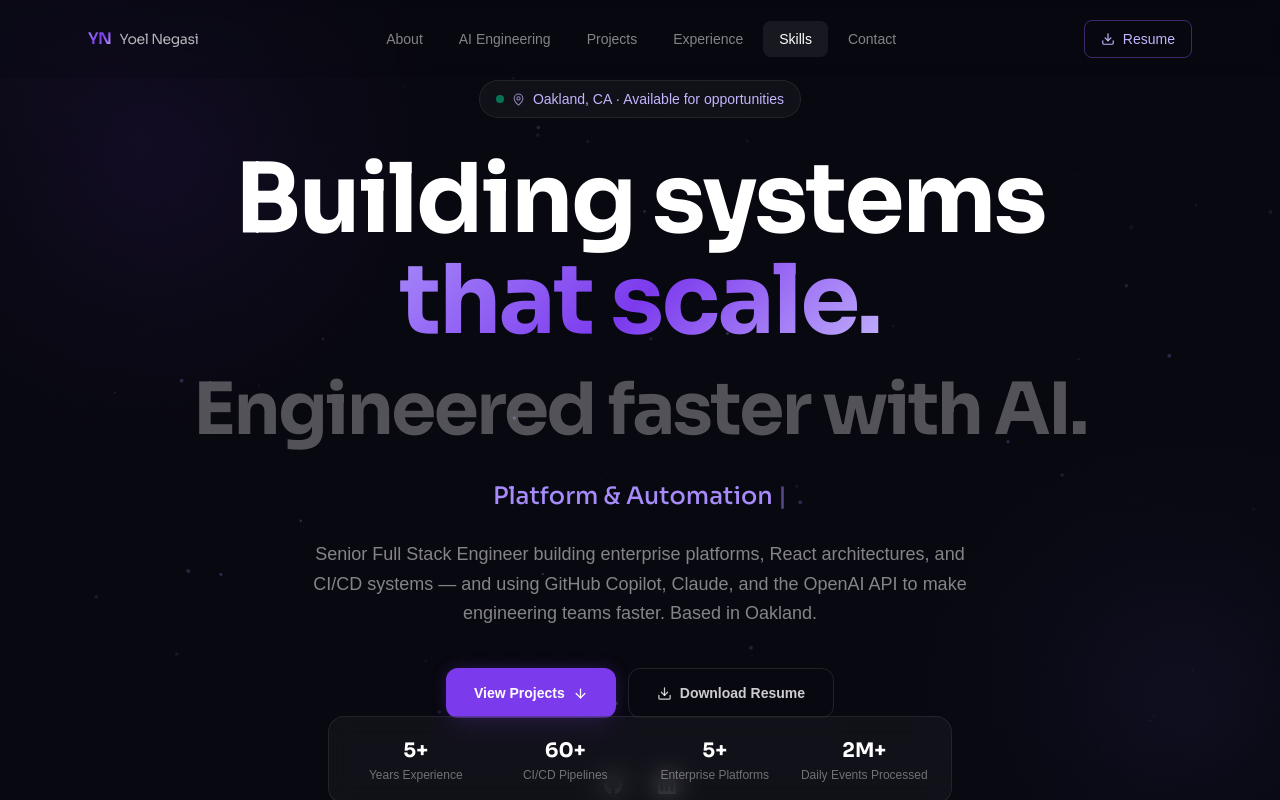
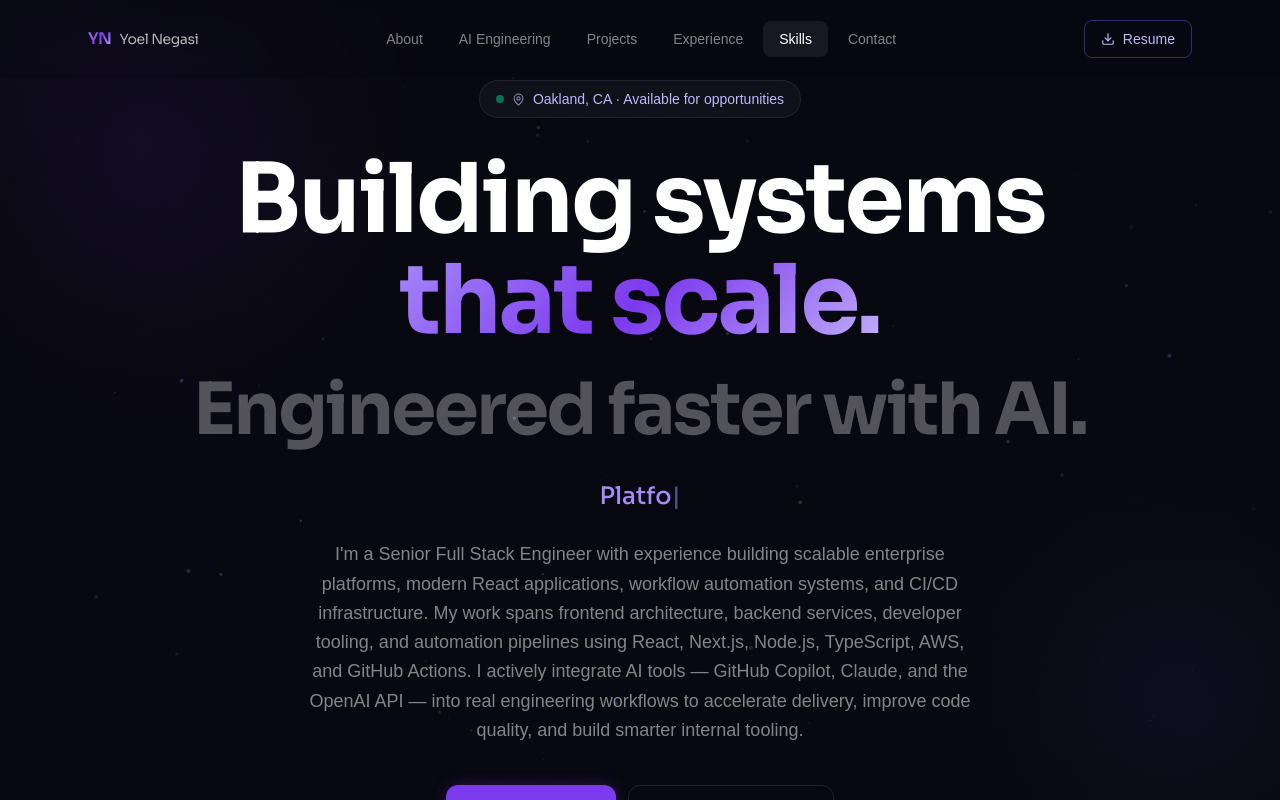
Before and after one commit to yoelneg-25/yoel-negasi, a Next.js app: page / in a window 1280 px wide. Shown: the top 800 px of the page. Built offline with nearby package versions, Linux system fonts and the light colour scheme.

Commit message:
Update Hero.tsx

```diff
--- a/components/sections/Hero.tsx
+++ b/components/sections/Hero.tsx
@@ -7,11 +7,11 @@ import { GithubIcon, LinkedinIcon, TwitterXIcon } from "@/components/SocialIcons
 import { siteConfig } from "@/lib/data";
 
 const TYPEWRITER_STRINGS = [
-  "Senior Full Stack Engineer",
+  "Senior Full Stack & Platform Engineer",
   "Platform & Automation Engineer",
-  "React & Node.js Architect",
-  "GitHub Copilot Power User",
-  "AI-Augmented Engineering",
+  "CI/CD & Developer Tooling",
+  "AI-Enabled Workflow Engineering",
+  "Cloud Infrastructure & Systems",
 ];
 
 function useTypewriter(strings: string[], speed = 80, pause = 2000) {
@@ -103,9 +103,7 @@ export default function Hero() {
           variants={item}
           className="max-w-2xl mx-auto text-base sm:text-lg text-white/50 leading-relaxed mb-10"
         >
-          Senior Full Stack Engineer building enterprise platforms, React architectures, and
-          CI/CD systems — and using GitHub Copilot, Claude, and the OpenAI API to make
-          engineering teams faster. Based in Oakland.
+          {siteConfig.bio}
         </motion.p>
 
         {/* CTAs */}
```
